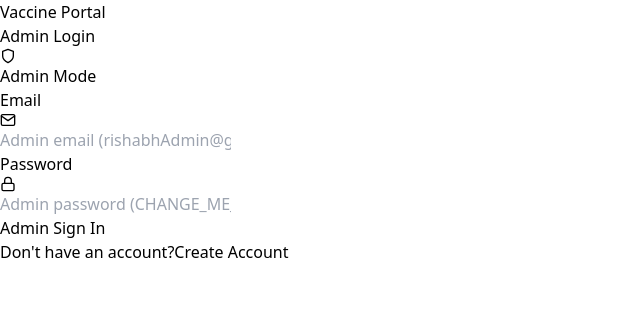
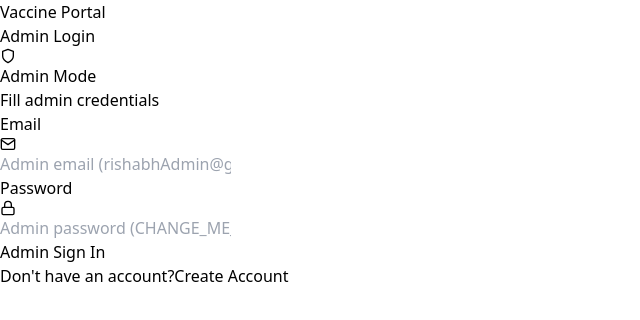
Before and after one commit to rishabh-ydv23/Smart-Vaccine-System, a React (Vite) app in the folder client/: page /login in a window 1280 px wide. Both pictures are taken after a click on the button "Switch to Admin". Shown: the top 320 px of the page, without its empty margins (0-640 px from the left). Built offline with nearby package versions, Linux system fonts and the light colour scheme; no server answers.

Commit message:
Enhance admin login diagnostics and add credential helper

```diff
--- a/client/src/pages/Login.jsx
+++ b/client/src/pages/Login.jsx
@@ -22,22 +22,37 @@ const Login = () => {
     setLoading(true);
     setError("");
 
+    // Log what we're sending
+    console.log("📤 Sending login request with:", {
+      email: form.email,
+      password: form.password ? "***" : "empty",
+      isAdminLogin: isAdminLogin
+    });
+
     try {
-      console.log("Attempting login with:", form);
       const { data } = await api.post("/auth/login", form);
-      console.log("Login response:", data);
+      console.log("📥 Received login response:", {
+        userId: data.user?._id,
+        email: data.user?.email,
+        role: data.user?.role,
+        hasToken: !!data.token
+      });
+
       login(data);
 
       // Redirect based on user role
       if (data.user.role === 'admin') {
-        console.log("Redirecting to admin dashboard");
+        console.log("➡️ Redirecting to admin dashboard");
         navigate("/admin");
       } else {
-        console.log("Redirecting to user dashboard");
+        console.log("➡️ Redirecting to user dashboard");
         navigate("/");
       }
     } catch (err) {
-      console.error("Login error:", err);
+      console.error("❌ Login error:", err);
+      console.error("📄 Error response:", err.response?.data);
+      console.error("🔢 Error status:", err.response?.status);
+
       if (err.response?.status === 503) {
         setError("Service temporarily unavailable. Please try again later.");
       } else if (err.response?.status === 401) {
@@ -52,6 +67,15 @@ const Login = () => {
     } finally {
       setLoading(false);
     }
+  };
+
+  // Pre-fill admin credentials for testing
+  const fillAdminCredentials = () => {
+    setForm({
+      email: "rishabhAdmin@gmail.com",
+      password: "CHANGE_ME_ADMIN_PASSWORD"
+    });
+    setIsAdminLogin(true);
   };
 
   return (
@@ -91,6 +115,18 @@ const Login = () => {
           </button>
         </div>
 
+        {/* Admin Credential Helper */}
+        {isAdminLogin && (
+          <div className="mb-4 text-center">
+            <button
+              onClick={fillAdminCredentials}
+              className="text-xs text-yellow-200 hover:text-yellow-300 underline"
+            >
+              Fill admin credentials
+            </button>
+          </div>
+        )}
+
         {/* Error */}
         {error && (
           <div className="bg-red-100/80 border-l-4 border-red-700 text-red-700 p-3 rounded-lg mb-4">
@@ -116,6 +152,7 @@ const Login = () => {
                 placeholder={isAdminLogin ? "Admin email (rishabhAdmin@gmail.com)" : "Enter your email"}
                 className="w-full bg-transparent outline-none text-gray-800 text-sm md:text-base"
                 onChange={handleChange}
+                value={form.email}
                 required
                 disabled={loading}
               />
@@ -137,6 +174,7 @@ const Login = () => {
                 placeholder={isAdminLogin ? "Admin password (CHANGE_ME_ADMIN_PASSWORD)" : "Enter your password"}
                 className="w-full bg-transparent outline-none text-gray-800 text-sm md:text-base"
                 onChange={handleChange}
+                value={form.password}
                 required
                 disabled={loading}
               />
```
